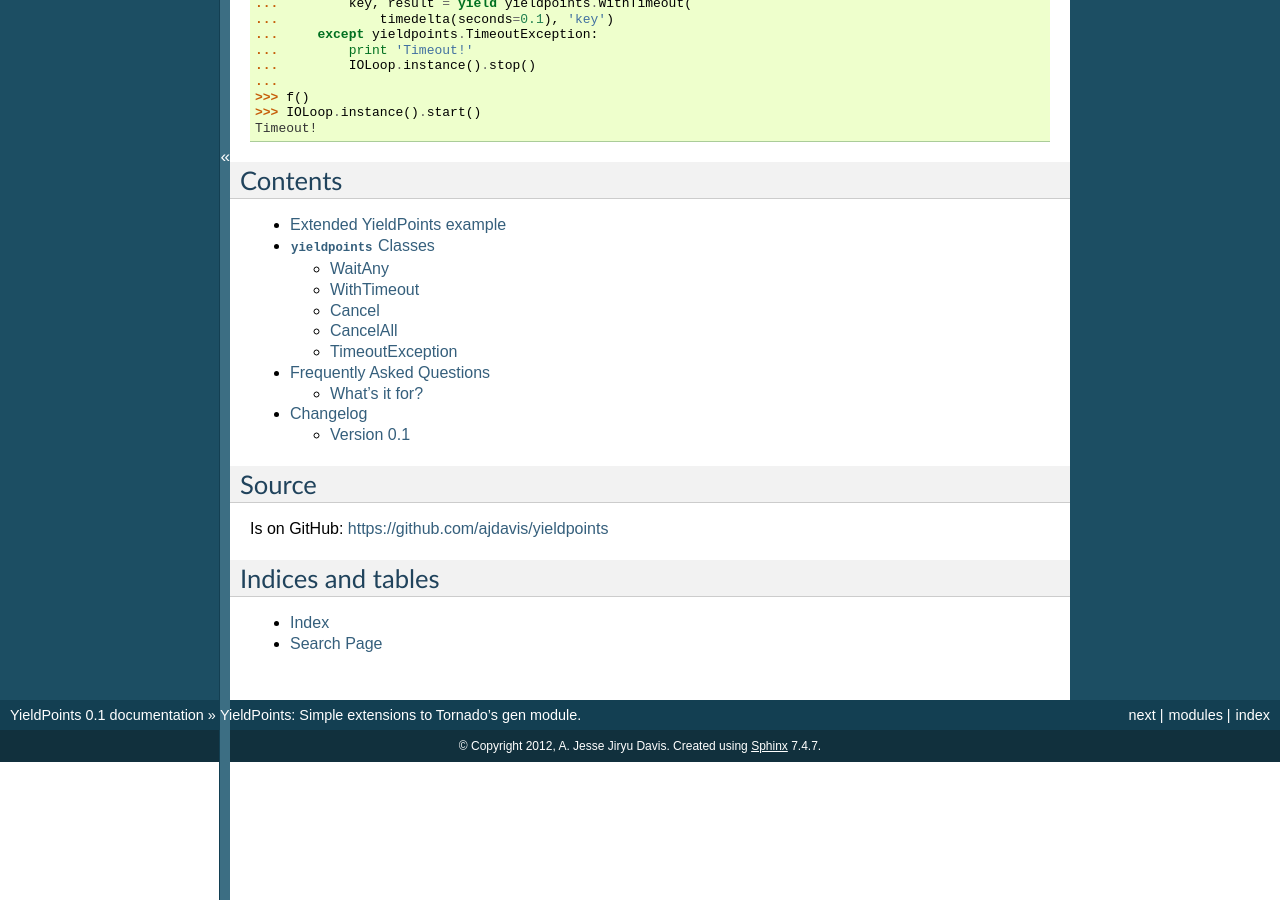
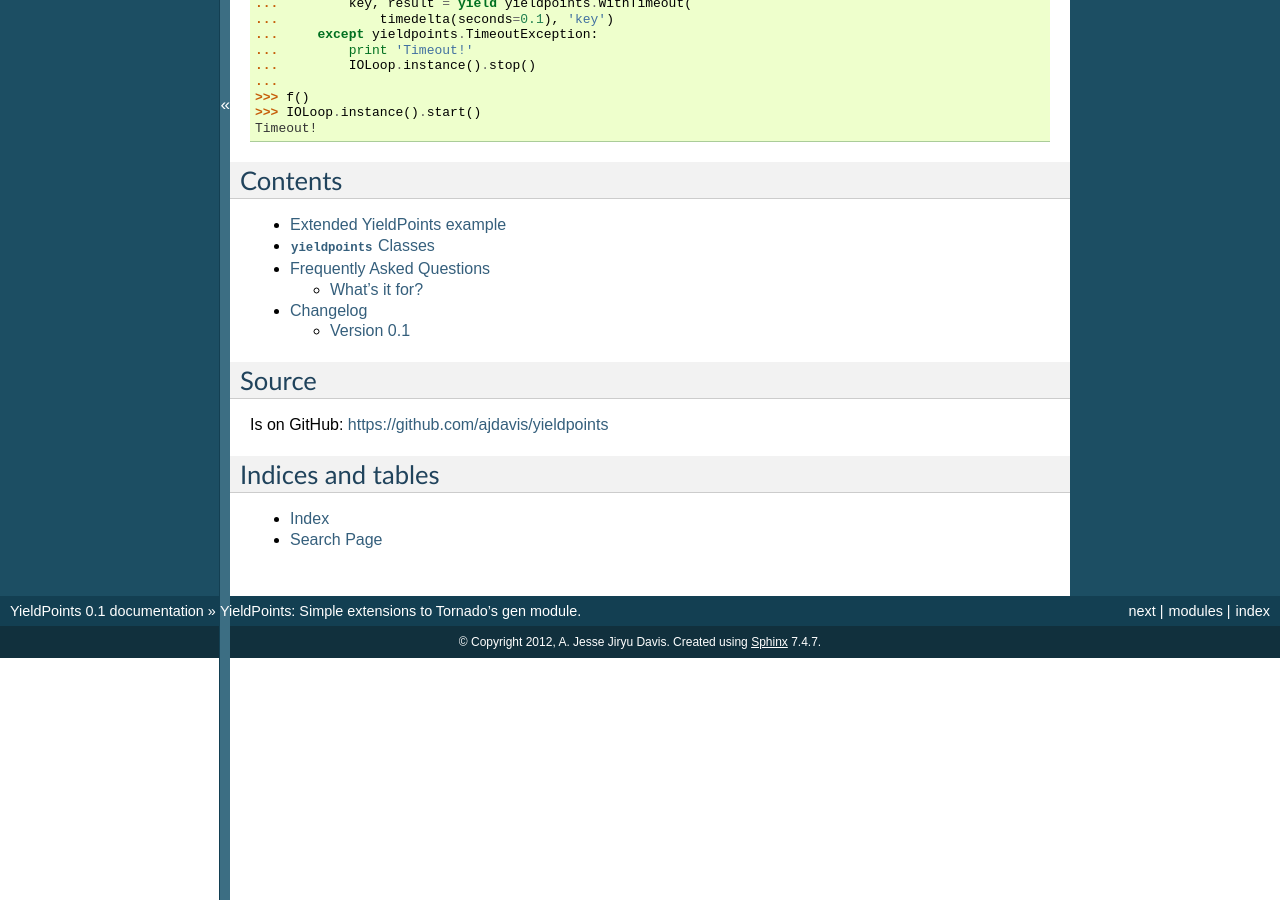
Before and after one commit to ajdavis/yieldpoints, a Sphinx documentation site: the page built from doc/index.rst, in a window 1280 px wide and 900 px high, scrolled down 1095 px. Built offline with Sphinx 7.4.7, drawn with Linux system fonts in a browser that asks for light colours; the version number is read from the project's files by our own code.

Commit message:
Remove superfluous titles in classes.rst

```diff
--- a/doc/classes.rst
+++ b/doc/classes.rst
@@ -6,26 +6,16 @@
 .. contents:: Contents
    :local:
 
-WaitAny
------------
 .. autoclass:: WaitAny
   :members:
 
-WithTimeout
--------
 .. autoclass:: WithTimeout
   :members:
 
-Cancel
-------
 .. autoclass:: Cancel
   :members:
 
-CancelAll
----------
 .. autoclass:: CancelAll
   :members:
 
-TimeoutException
-----------------
 .. autoclass:: TimeoutException
```
